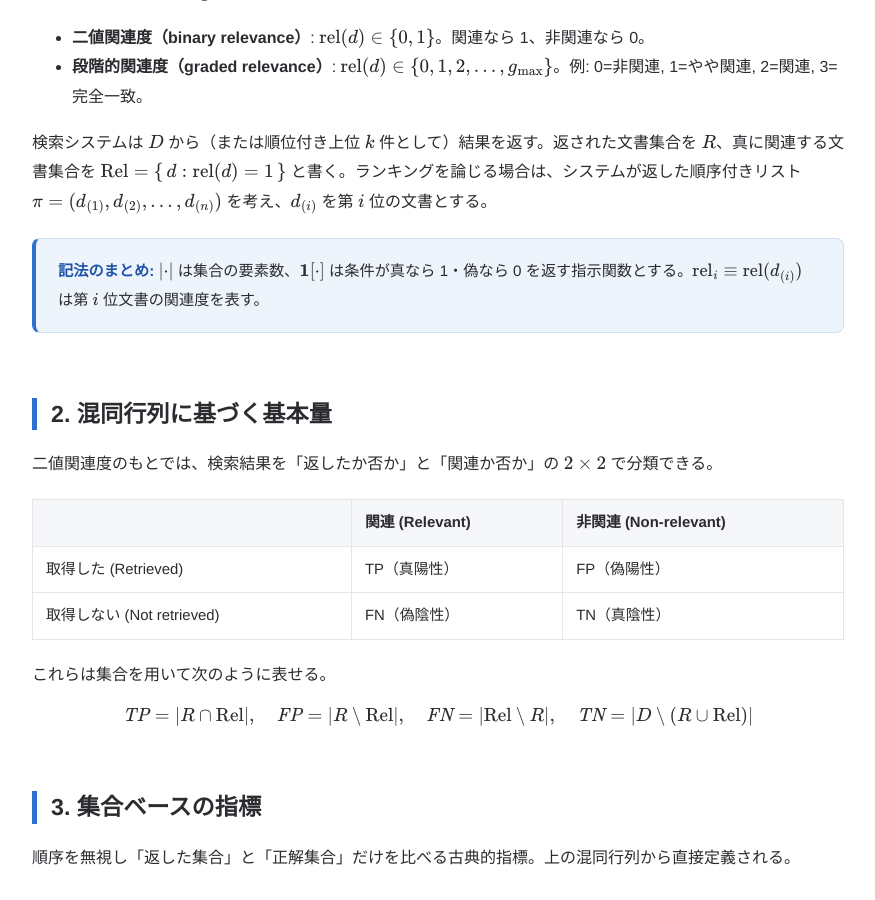
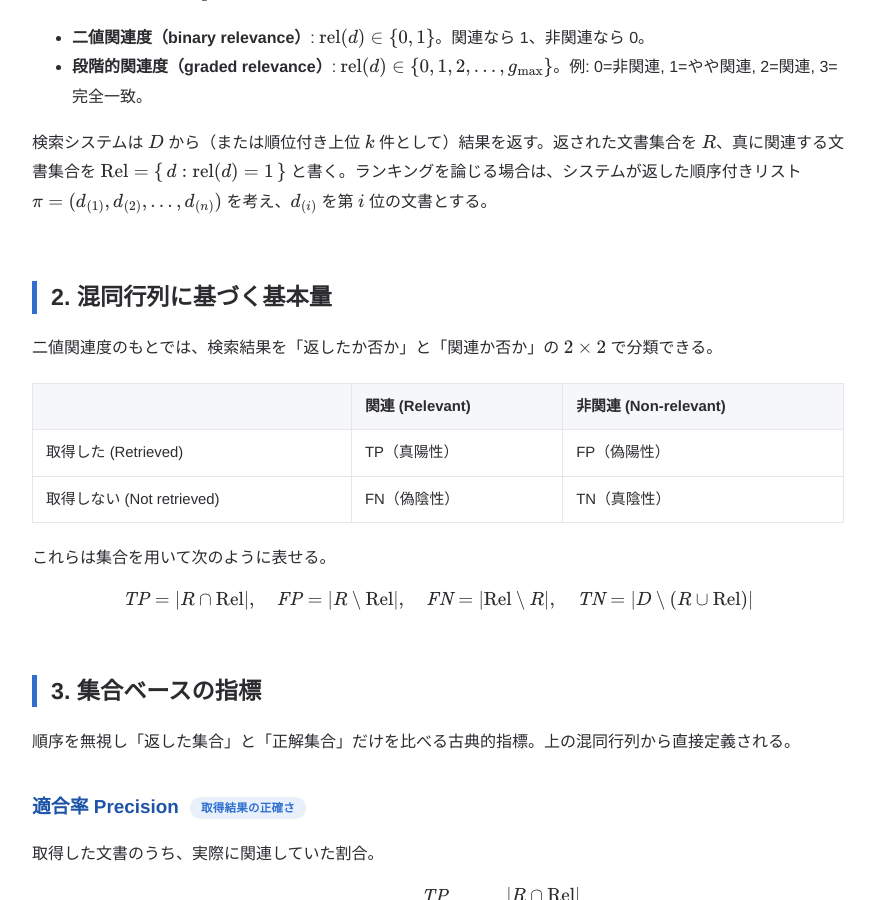
Before and after one commit to fffclaypool/blog, a Jekyll site: the page built from _posts/2026-06-13-information-retrieval-evaluation-metrics.md, in a window 1280 px wide and 900 px high, scrolled down 616 px. Shown: the whole window, without its empty margins (202-1077 px from the left). Built offline with Jekyll 4.4.1, drawn with Linux system fonts in a browser that asks for light colours.

```diff
--- a/_posts/2026-06-13-information-retrieval-evaluation-metrics.md
+++ b/_posts/2026-06-13-information-retrieval-evaluation-metrics.md
@@ -26,8 +26,6 @@ $$
 - **段階的関連度（graded relevance）**: $$\mathrm{rel}(d) \in \{0, 1, 2, \ldots, g_{\max}\}$$。例: 0=非関連, 1=やや関連, 2=関連, 3=完全一致。
 
 検索システムは $$D$$ から（または順位付き上位 $$k$$ 件として）結果を返す。返された文書集合を $$R$$、真に関連する文書集合を $$\mathrm{Rel} = \{\, d : \mathrm{rel}(d) = 1 \,\}$$ と書く。ランキングを論じる場合は、システムが返した順序付きリスト $$\pi = (d_{(1)}, d_{(2)}, \ldots, d_{(n)})$$ を考え、$$d_{(i)}$$ を第 $$i$$ 位の文書とする。
-
-> **記法のまとめ:** $$\lvert \cdot \rvert$$ は集合の要素数、$$\mathbf{1}[\cdot]$$ は条件が真なら 1・偽なら 0 を返す指示関数とする。$$\mathrm{rel}_i \equiv \mathrm{rel}(d_{(i)})$$ は第 $$i$$ 位文書の関連度を表す。
 
 ## 2. 混同行列に基づく基本量
 
```
Also changed, not shown: _posts/2026-06-13-information-retrieval-evaluation-metrics-en.md (+0 -2 lines).
